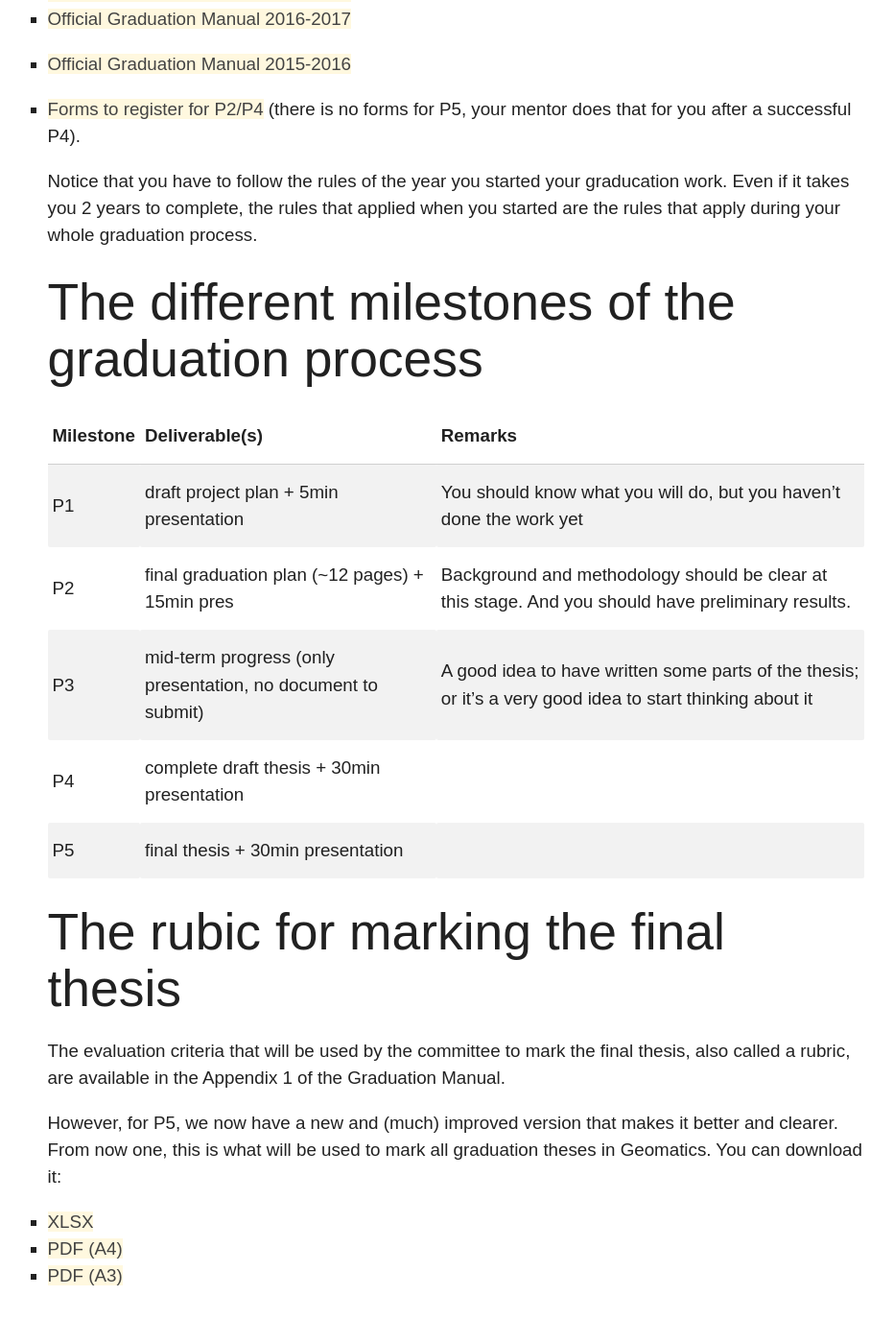
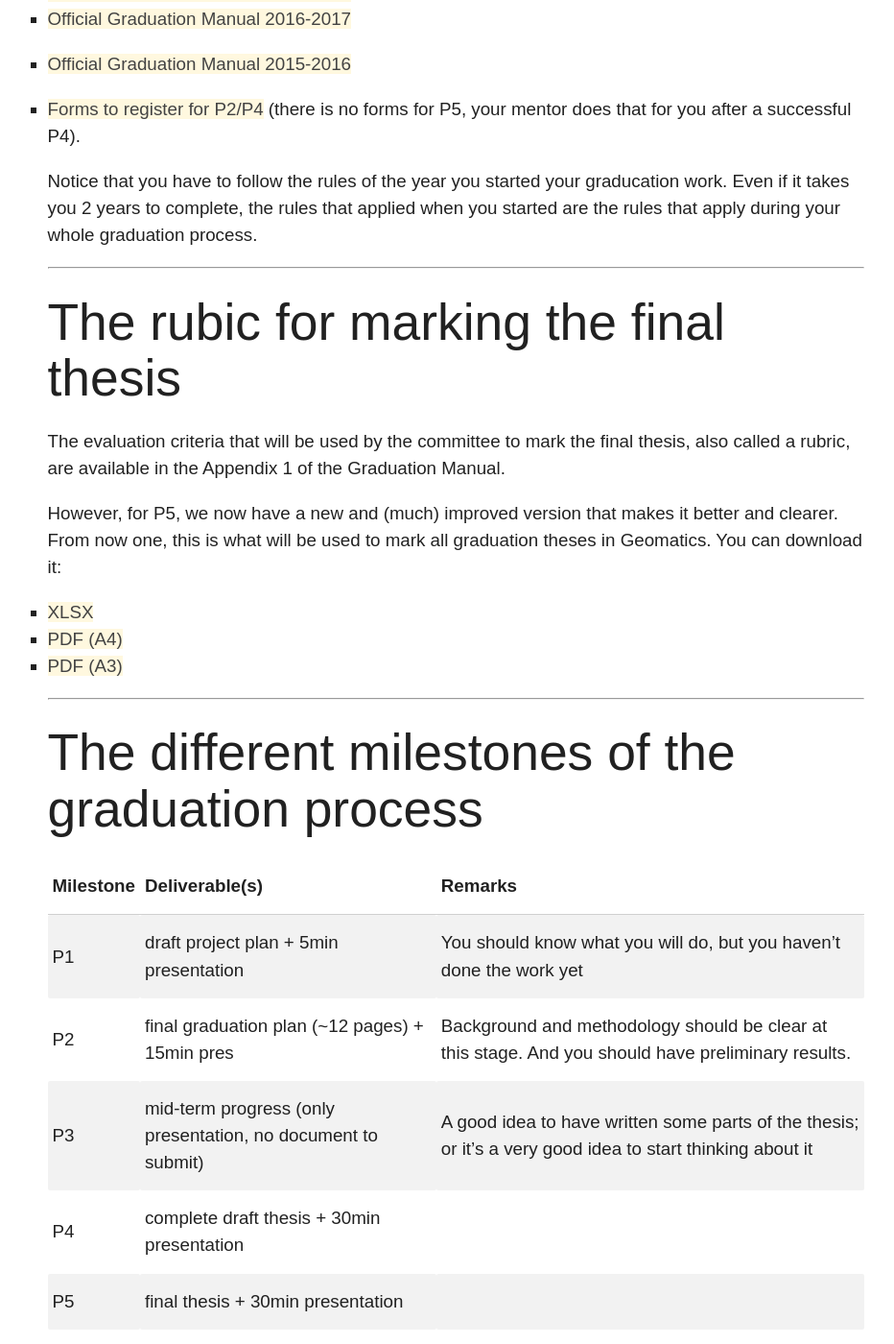
Before and after one commit to tudelft3d/geo2020, a Jekyll site: the page built from rules/index.md, in a window 1280 px wide and 1400 px high, scrolled down 264 px. Shown: the whole window at 96% size, without its empty margins (165-1097 px from the left). Built offline with Jekyll 4.4.1, drawn with Linux system fonts in a browser that asks for light colours; nearby versions of some CDN libraries; before the commit the page ends 1641 px from its top, so only the background shows below that.

Commit message:
sections for quick access rules pages

```diff
--- a/rules/index.md
+++ b/rules/index.md
@@ -4,6 +4,8 @@
 permalink: /rules/
 ---
 
+<section id="gradmanual">
+</section>
 ## The official material
 
   - [Official Graduation Manual 2017-2018](GraduationManualGeomatics2017-2018.pdf)
@@ -15,19 +17,10 @@
 Notice that you have to follow the rules of the year you started your graducation work.
 Even if it takes you 2 years to complete, the rules that applied when you started are the rules that apply during your whole graduation process.
 
+- - -
 
-## The different milestones of the graduation process
-
-  | Milestone | Deliverable(s) | Remarks |
-  |:----------|:---------------|:--------|
-  | P1        | draft project plan + 5min presentation | You should know what you will do, but you haven't done the work yet  |
-  | P2        | final graduation plan (~12 pages) + 15min pres | Background and methodology should be clear at this stage. And you should have preliminary results. |
-  | P3        | mid-term progress (only presentation, no document to submit) | A good idea to have written some parts of the thesis; or it's a very good idea to start thinking about it  |
-  | P4        | complete draft thesis + 30min presentation |  |
-  | P5        | final thesis + 30min presentation |  |
-  {: class="striped"}
-
-
+<section id="rubric">
+</section>
 ## The rubic for marking the final thesis
 
 The evaluation criteria that will be used by the committee to mark the final thesis, also called a rubric, are available in the Appendix 1 of the Graduation Manual.
@@ -39,3 +32,18 @@
   - [XLSX](Rubric_Geomatics_2017-04-12.xlsx)
   - [PDF (A4)](Rubric_Geomatics_A4.pdf)
   - [PDF (A3)](Rubric_Geomatics_A3.pdf)
+
+- - -
+
+<section id="milestones">
+</section>
+## The different milestones of the graduation process
+
+  | Milestone | Deliverable(s) | Remarks |
+  |:----------|:---------------|:--------|
+  | P1        | draft project plan + 5min presentation | You should know what you will do, but you haven't done the work yet  |
+  | P2        | final graduation plan (~12 pages) + 15min pres | Background and methodology should be clear at this stage. And you should have preliminary results. |
+  | P3        | mid-term progress (only presentation, no document to submit) | A good idea to have written some parts of the thesis; or it's a very good idea to start thinking about it  |
+  | P4        | complete draft thesis + 30min presentation |  |
+  | P5        | final thesis + 30min presentation |  |
+  {: class="striped"}
```
